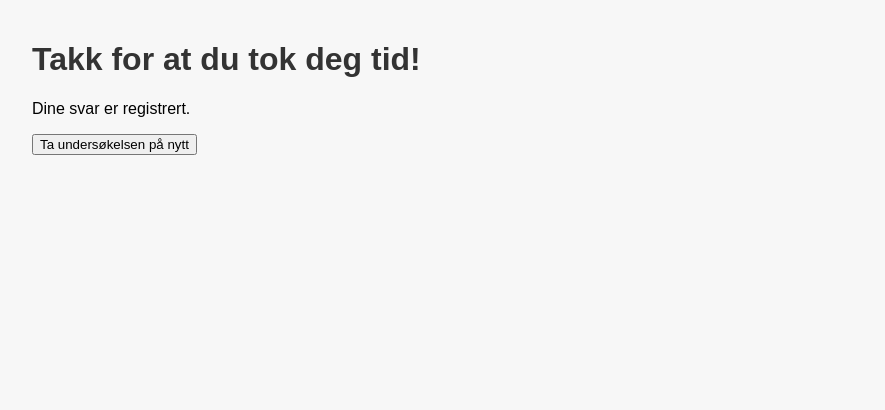
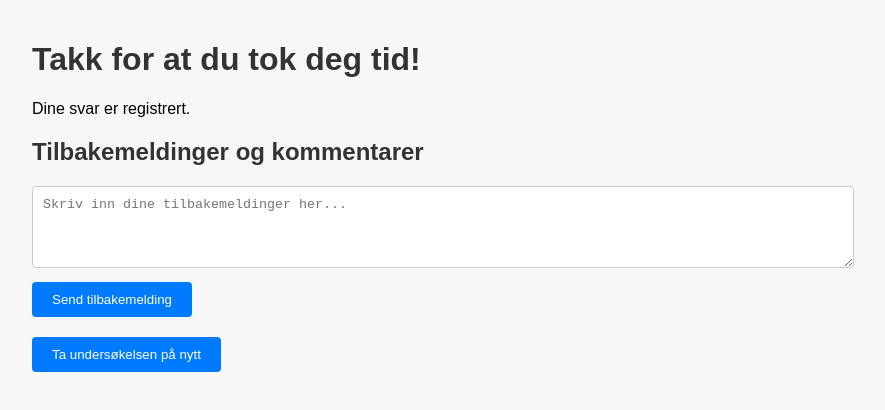
Before and after one commit to alu042/HumanVsRobot, a React (Create React App) app: page /progress in a window 1280 px wide. Shown: the top 410 px of the page, without its empty margins (208-1093 px from the left). Built offline with nearby package versions, Linux system fonts and the light colour scheme.

Commit message:
remove feedback for each question. Add final feedback

```diff
--- a/src/App.css
+++ b/src/App.css
@@ -184,3 +184,41 @@ h1, h2 {
   margin: 0 auto;
   padding: 20px;
 }
+
+.progress-page .feedback-section {
+  margin-top: 20px;
+  margin-bottom: 20px;
+}
+
+.progress-page textarea {
+  width: 100%;
+  padding: 10px;
+  margin-bottom: 10px;
+  border: 1px solid #ccc;
+  border-radius: 4px;
+  resize: vertical;
+}
+
+.progress-page button {
+  padding: 10px 20px;
+  background-color: #007bff;
+  color: #fff;
+  border: none;
+  border-radius: 4px;
+  cursor: pointer;
+  margin-right: 10px;
+}
+
+.progress-page button:hover {
+  background-color: #0056b3;
+}
+
+.progress-page button:disabled {
+  background-color: #cccccc;
+  cursor: not-allowed;
+}
+
+.progress-page .submit-message {
+  margin-top: 10px;
+  font-weight: bold;
+}
--- a/src/components/ProgressPage.js
+++ b/src/components/ProgressPage.js
@@ -1,17 +1,64 @@
-import React from 'react';
+import React, { useState, useContext } from 'react';
 import { useNavigate } from 'react-router-dom';
+import UserContext from './UserContext';
 
 const ProgressPage = () => {
   const navigate = useNavigate();
+  const { userData } = useContext(UserContext);
+  const [feedback, setFeedback] = useState('');
+  const [isSubmitting, setIsSubmitting] = useState(false);
+  const [submitMessage, setSubmitMessage] = useState('');
 
   const handleRestart = () => {
     navigate('/');
+  };
+
+  const handleFeedbackChange = (e) => {
+    setFeedback(e.target.value);
+  };
+
+  const handleSubmitFeedback = async () => {
+    if (!feedback.trim()) return;
+
+    setIsSubmitting(true);
+    try {
+      const response = await fetch('/api/feedback', {
+        method: 'POST',
+        headers: { 'Content-Type': 'application/json' },
+        body: JSON.stringify({ userId: userData.userId, feedback }),
+      });
+
+      if (response.ok) {
+        setSubmitMessage('Takk for tilbakemeldingen!');
+        setFeedback('');
+      } else {
+        setSubmitMessage('Beklager, det oppstod en feil. Prøv igjen senere.');
+      }
+    } catch (error) {
+      console.error('Error submitting feedback:', error);
+      setSubmitMessage('Beklager, det oppstod en feil. Prøv igjen senere.');
+    } finally {
+      setIsSubmitting(false);
+    }
   };
 
   return (
     <div className="progress-page">
       <h1>Takk for at du tok deg tid!</h1>
       <p>Dine svar er registrert.</p>
+      <div className="feedback-section">
+        <h2>Tilbakemeldinger og kommentarer</h2>
+        <textarea
+          value={feedback}
+          onChange={handleFeedbackChange}
+          placeholder="Skriv inn dine tilbakemeldinger her..."
+          rows="4"
+        />
+        <button onClick={handleSubmitFeedback} disabled={isSubmitting}>
+          {isSubmitting ? 'Sender...' : 'Send tilbakemelding'}
+        </button>
+        {submitMessage && <p className="submit-message">{submitMessage}</p>}
+      </div>
       <button onClick={handleRestart}>Ta undersøkelsen på nytt</button>
     </div>
   );
--- a/src/components/QuestionPage.js
+++ b/src/components/QuestionPage.js
@@ -44,23 +44,11 @@ const QuestionPage = () => {
           ...(newResponses[currentAnswerIndex]?.criteria || {}),
           [criterion]: value,
         },
-        comments: newResponses[currentAnswerIndex]?.comments || '',
       };
       return newResponses;
     });
   };
 
-  const handleCommentsChange = (comments) => {
-    setResponses((prevResponses) => {
-      const newResponses = [...prevResponses];
-      newResponses[currentAnswerIndex] = {
-        answerId: currentAnswer.answer_id,
-        criteria: newResponses[currentAnswerIndex]?.criteria || {},
-        comments,
-      };
-      return newResponses;
-    });
-  };
 
   const isCurrentAnswerFullyRated = () => {
     const currentResponse = responses[currentAnswerIndex];
@@ -111,7 +99,6 @@ const QuestionPage = () => {
           criteria={Object.keys(criteriaTranslations)}
           criteriaTranslations={criteriaTranslations}
           onRatingChange={handleRatingChange}
-          onCommentsChange={handleCommentsChange}
         />
       </div>
       <div className="navigation-buttons">
--- a/src/components/RatingInterface.js
+++ b/src/components/RatingInterface.js
@@ -1,9 +1,8 @@
 import React, { useState } from 'react';
 import PropTypes from 'prop-types';
 
-const RatingInterface = ({ answer, answerId, criteria, criteriaTranslations, onRatingChange, onCommentsChange }) => {
+const RatingInterface = ({ answer, answerId, criteria, criteriaTranslations, onRatingChange }) => {
   const [ratings, setRatings] = useState({});
-  const [comments, setComments] = useState('');
 
   const likertOptions = [
     { value: 1, label: 'Veldig dårlig' },
@@ -19,12 +18,6 @@ const RatingInterface = ({ answer, answerId, criteria, criteriaTranslations, onR
       [criterion]: value,
     }));
     onRatingChange(criterion, value);
-  };
-
-  const handleCommentsChange = (event) => {
-    const value = event.target.value;
-    setComments(value);
-    onCommentsChange(value);
   };
 
   return (
@@ -49,14 +42,6 @@ const RatingInterface = ({ answer, answerId, criteria, criteriaTranslations, onR
           </div>
         </div>
       ))}
-      <div className="comments-section">
-        <label htmlFor={`comments-${answerId}`}>Andre tilbakemeldinger:</label>
-        <textarea
-          id={`comments-${answerId}`}
-          value={comments}
-          onChange={handleCommentsChange}
-        />
-      </div>
     </div>
   );
 };
@@ -67,7 +52,6 @@ RatingInterface.propTypes = {
   criteria: PropTypes.arrayOf(PropTypes.string).isRequired,
   criteriaTranslations: PropTypes.object.isRequired,
   onRatingChange: PropTypes.func.isRequired,
-  onCommentsChange: PropTypes.func.isRequired,
 };
 
 export default RatingInterface;
```
Also changed, not shown: src/backend/api.js (+15 -4 lines), src/backend/models.js (+18 -4 lines), src/backend/setup_database.js (+8 -2 lines).
